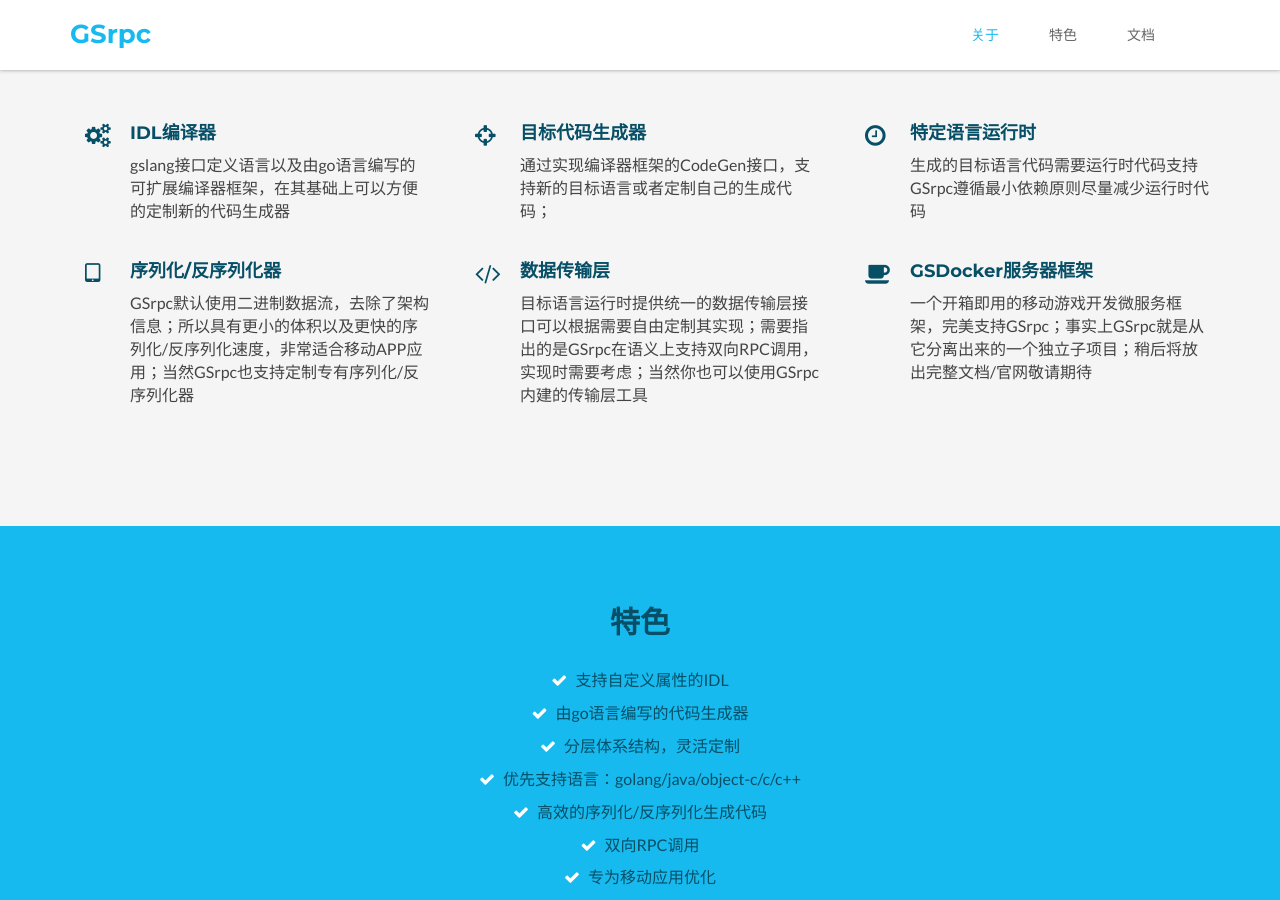
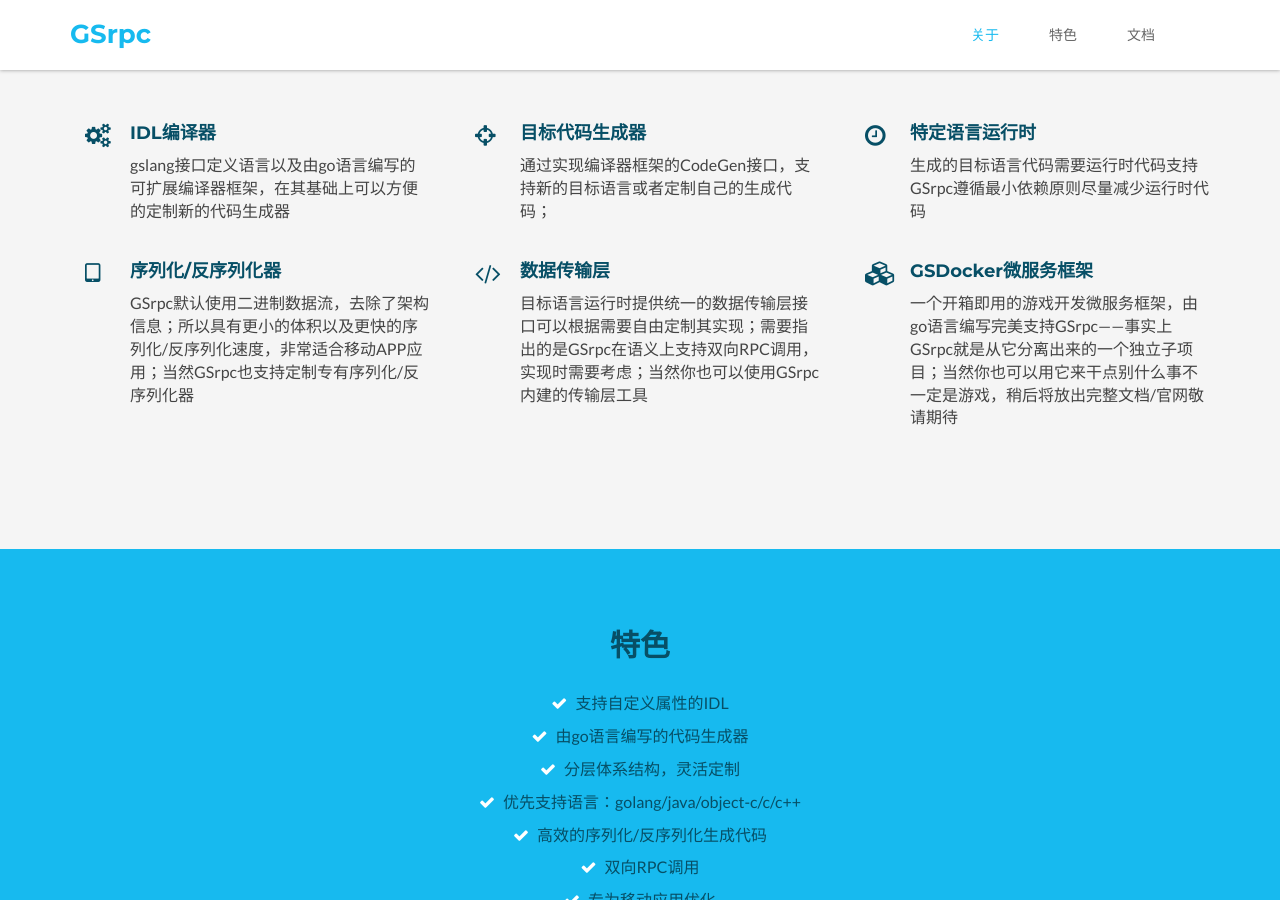
Before and after one commit to gsrpc/gsrpc.github.io, a Jekyll site: the page built from index.html, in a window 1280 px wide and 900 px high, scrolled down 797 px. Built offline with Jekyll 4.4.1, drawn with Linux system fonts in a browser that asks for light colours.

Commit message:
change some icon

```diff
--- a/_includes/about.html
+++ b/_includes/about.html
@@ -55,11 +55,11 @@
                 </div><!--//item-->
                 <div class="item col-md-4 col-sm-6 col-xs-12">
                     <div class="icon-holder">
-                        <i class="fa fa-coffee"></i>
+                        <i class="fa fa-cubes"></i>
                     </div>
                     <div class="content">
-                        <h3 class="sub-title">GSDocker服务器框架</h3>
-                        <p>一个开箱即用的移动游戏开发微服务框架，完美支持GSrpc；事实上GSrpc就是从它分离出来的一个独立子项目；稍后将放出完整文档/官网敬请期待</p>
+                        <h3 class="sub-title">GSDocker微服务框架</h3>
+                        <p>一个开箱即用的游戏开发微服务框架，由go语言编写完美支持GSrpc——事实上GSrpc就是从它分离出来的一个独立子项目；当然你也可以用它来干点别什么事不一定是游戏，稍后将放出完整文档/官网敬请期待</p>
                     </div><!--//content-->
                 </div><!--//item-->
             </div><!--//row-->
```
